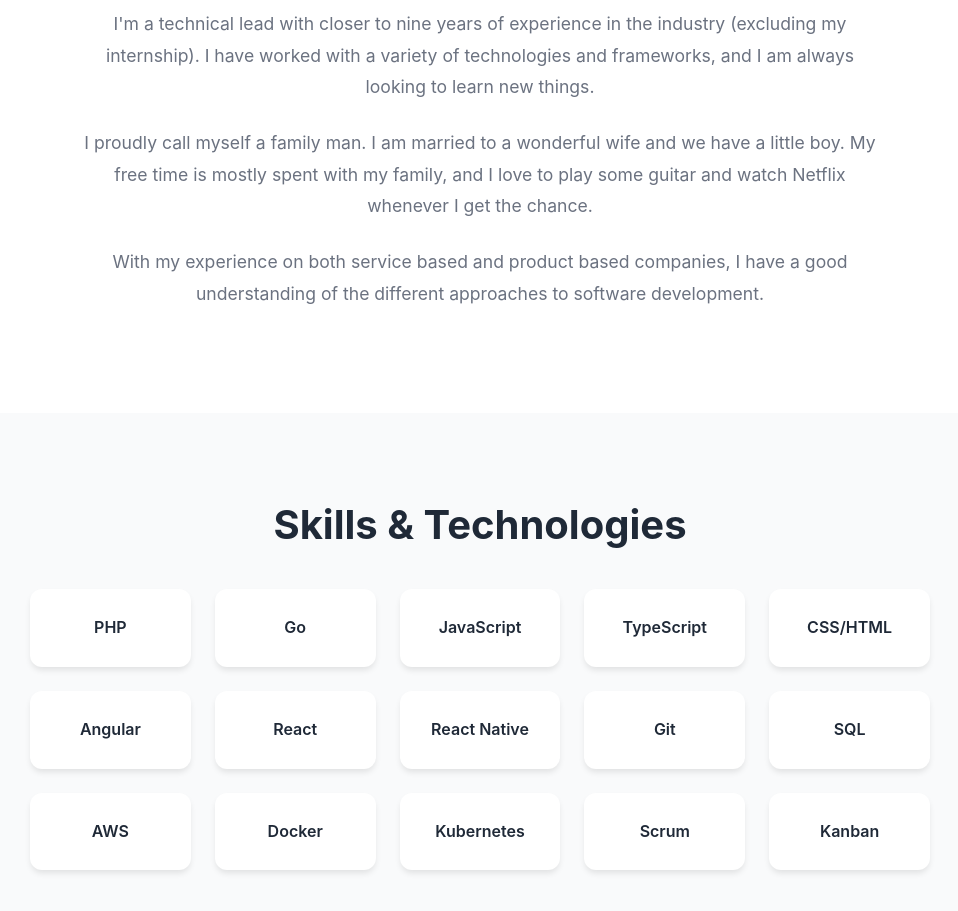
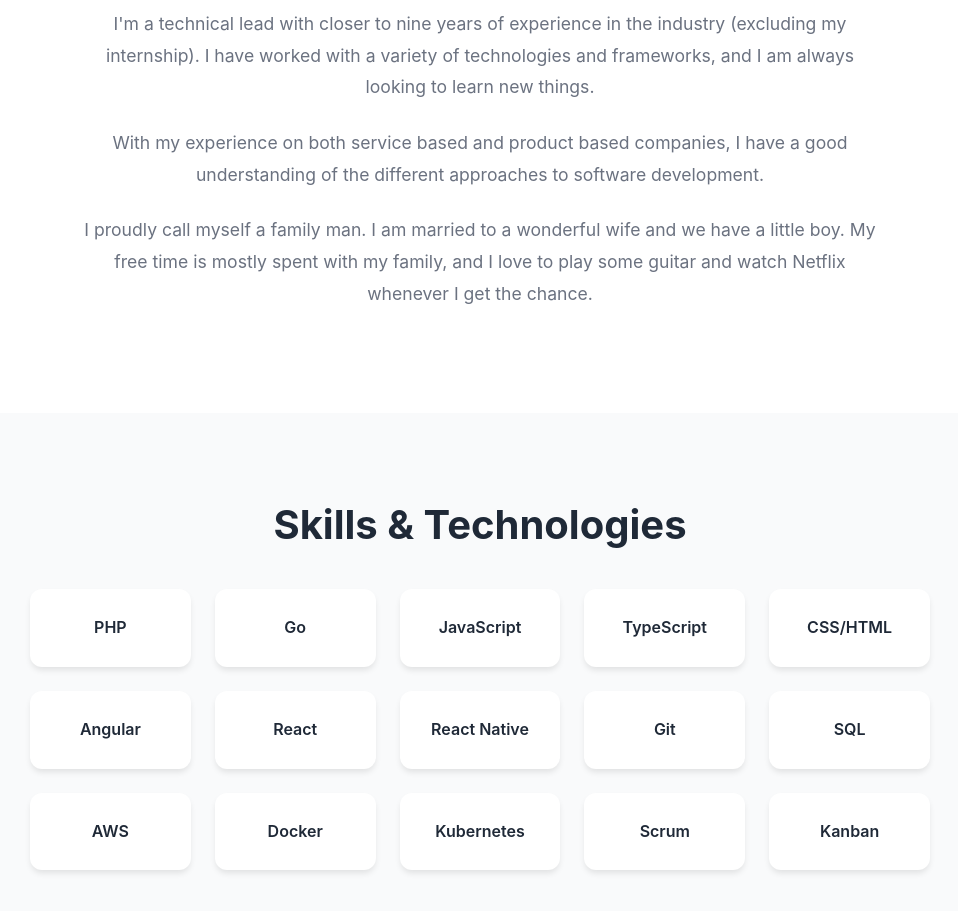
Before and after one commit to yasankarj/yasankarj.github.io, a React (Vite) app: page / in a window 1280 px wide. Shown: the part 1020-1931 px from the top of the page, without its empty margins (160-1118 px from the left). Built offline with nearby package versions, Linux system fonts and the light colour scheme.

Commit message:
feat: improved home page

```diff
--- a/src/pages/Home.jsx
+++ b/src/pages/Home.jsx
@@ -37,10 +37,10 @@ function Home() {
               I'm a technical lead with closer to nine years of experience in the industry (excluding my internship). I have worked with a variety of technologies and frameworks, and I am always looking to learn new things.
             </p>
             <p>
-              I proudly call myself a family man. I am married to a wonderful wife and we have a little boy. My free time is mostly spent with my family, and I love to play some guitar and watch Netflix whenever I get the chance.
+              With my experience on both service based and product based companies, I have a good understanding of the different approaches to software development.
             </p>
             <p>
-              With my experience on both service based and product based companies, I have a good understanding of the different approaches to software development.
+              I proudly call myself a family man. I am married to a wonderful wife and we have a little boy. My free time is mostly spent with my family, and I love to play some guitar and watch Netflix whenever I get the chance.
             </p>
           </div>
         </div>
```
